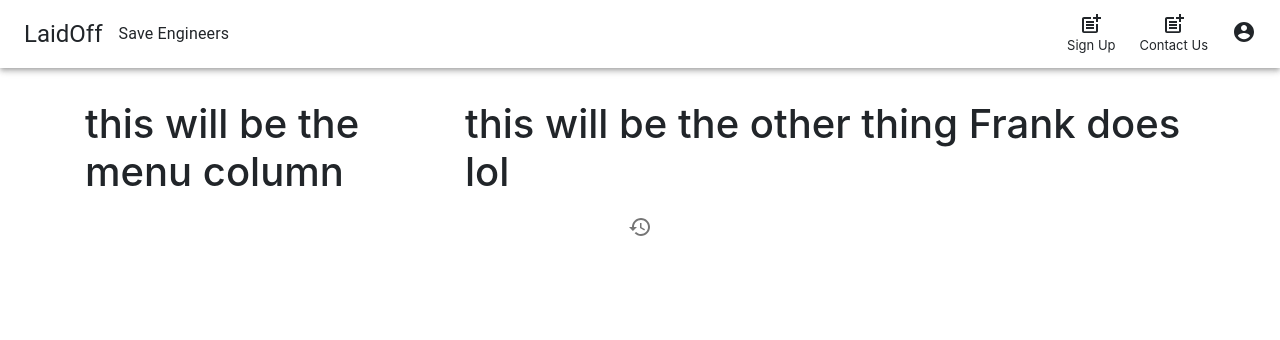
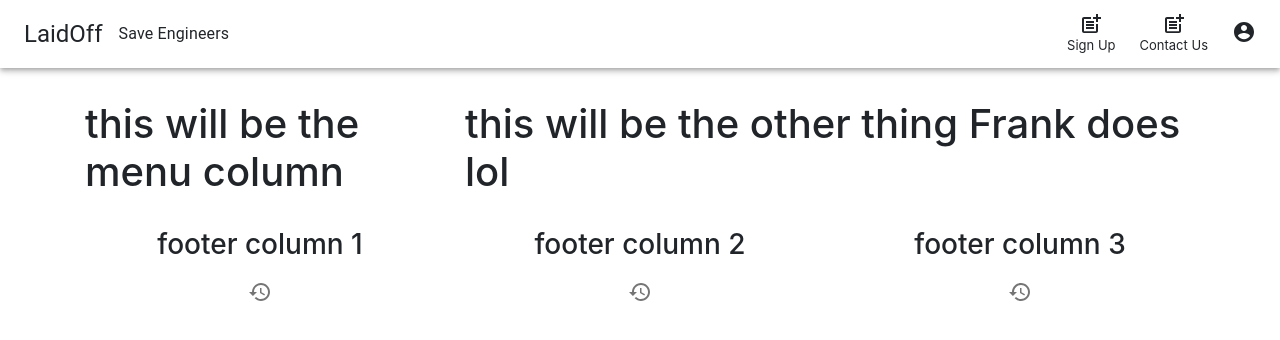
Before and after one commit to rsgoshtasbi/nucamp-react-project, a React (Create React App) app: page / in a window 1280 px wide. Shown: the top 340 px of the page. Built offline with nearby package versions, Linux system fonts and the light colour scheme; the HTML template or start-up script is replaced by a standard one.

Commit message:
working navbar, footer, and component setup

```diff
--- a/src/shared/Footer.js
+++ b/src/shared/Footer.js
@@ -33,7 +33,10 @@
   };
 
   return (
-    <div>
+    <div className="container mt-4">
+      <div className="row">
+        <div className="col-4">
+          <h3 className="text-center">footer column 1</h3>
           <BottomNavigation>
             <BottomNavigationAction
               label="Open Modal"
@@ -42,11 +45,32 @@
               icon={<RestoreIcon />}
             />
           </BottomNavigation>
+        </div>
+        <div className="col-4">
+          <h3 className="text-center">footer column 2</h3>
+          <BottomNavigation>
+            <BottomNavigationAction
+              label="Open Modal"
+              value="recents"
+              onClick={handleOpen}
+              icon={<RestoreIcon />}
+            />
+          </BottomNavigation>
+        </div>
+        <div className="col-4">
+          <h3 className="text-center">footer column 3</h3>
+          <BottomNavigation>
+            <BottomNavigationAction
+              label="Open Modal"
+              value="recents"
+              onClick={handleOpen}
+              icon={<RestoreIcon />}
+            />
+          </BottomNavigation>
+        </div>
+      </div>
 
-      {/* <Botton type="button" onClick={handleOpen}>
-        Open Modal
-      </Botton> */}
-      <Modal
+      {/* <Modal
         aria-labelledby="transition-modal-title"
         aria-describedby="transition-modal-description"
         className={classes.modal}
@@ -64,7 +88,7 @@
             <p id="modal-description">My Description</p>
           </div>
         </Fade>
-      </Modal>
+      </Modal> */}
     </div>
   );
 }
```
Lines whose indentation alone changed are shown as unchanged.
